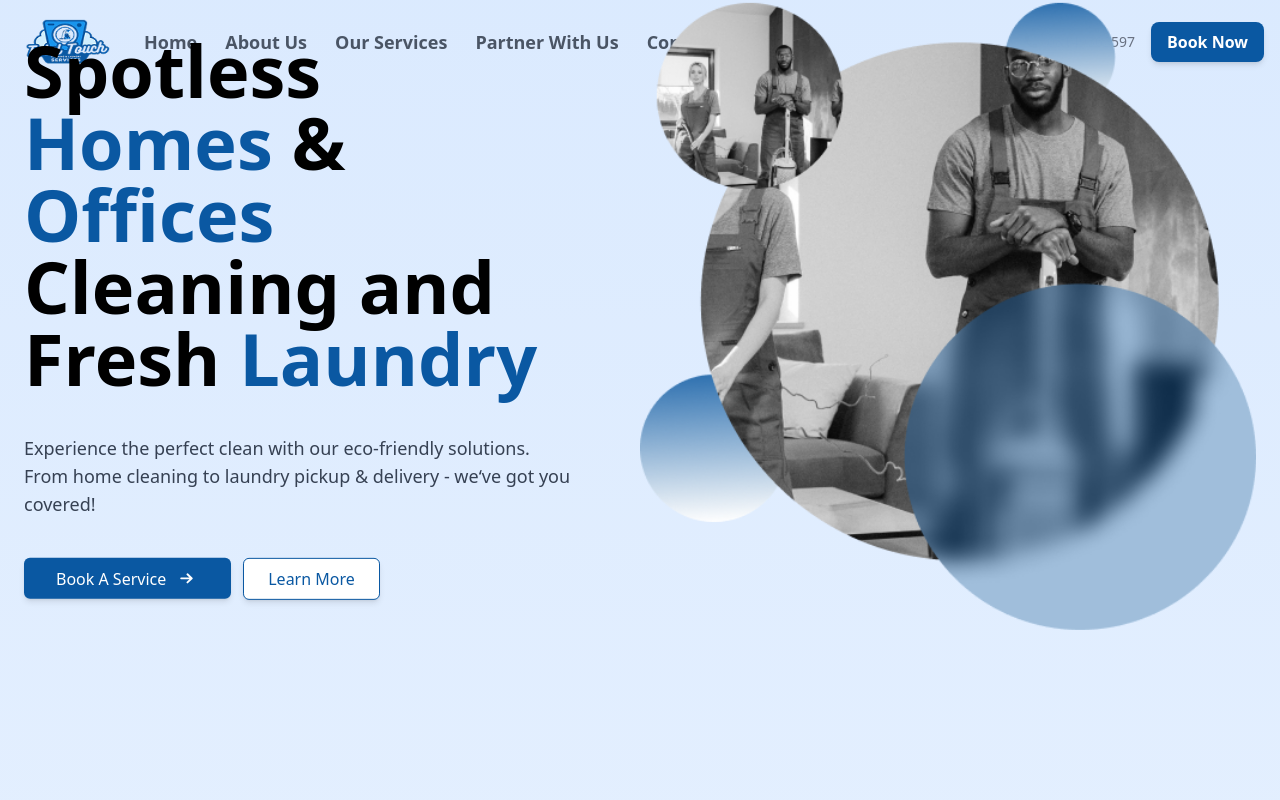
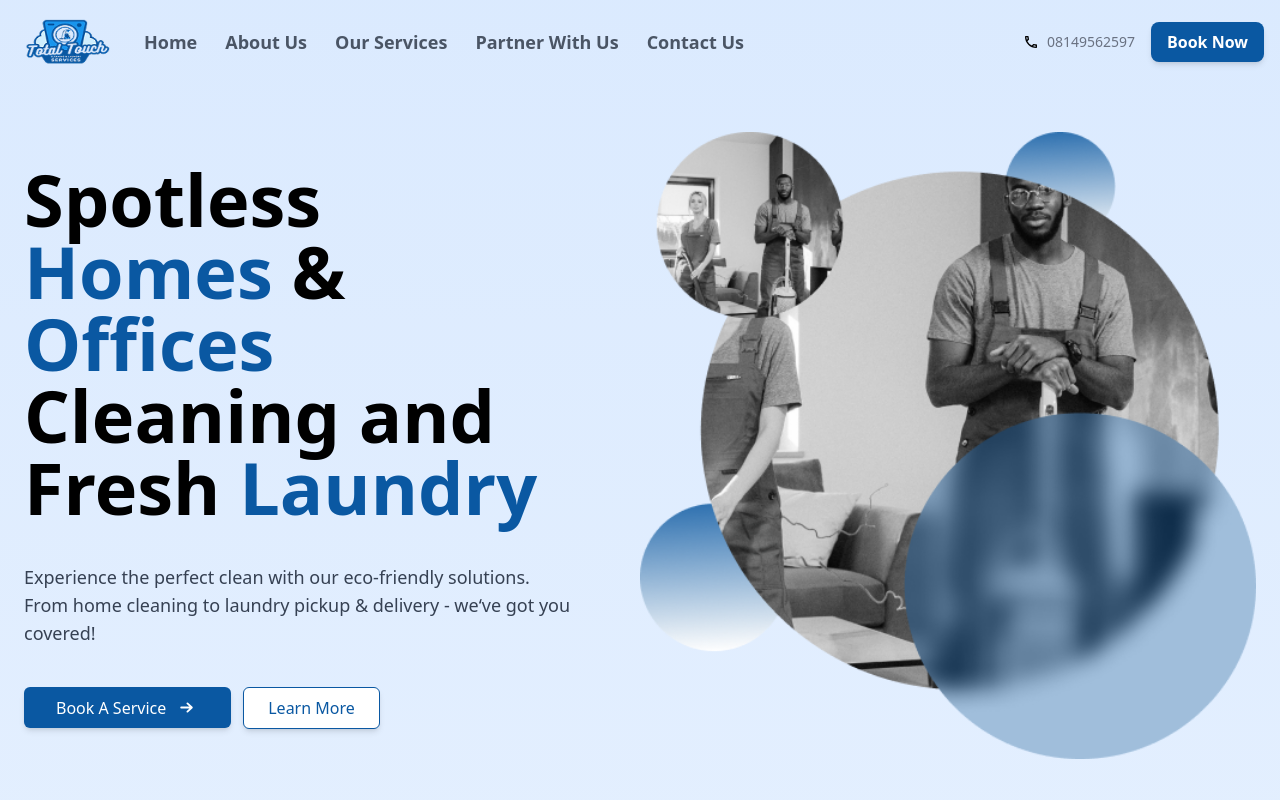
Before and after one commit to oyelajakenny/totaltouch, a Next.js app in the folder app/: page / in a window 1280 px wide. Shown: the top 800 px of the page. Built offline with nearby package versions, Linux system fonts and the light colour scheme.

Commit message:
Implementing custom css animation

```diff
--- a/app/components/HeroSection.js
+++ b/app/components/HeroSection.js
@@ -1,12 +1,31 @@
 import Image from 'next/image'
 import React from 'react'
 import { HiMiniArrowSmallRight } from "react-icons/hi2";
+import { motion } from "framer-motion";
 import Link from 'next/link';
 
+// const container = {
+//   hidden: { opacity: 0 },
+//   visible: {
+//     opacity: 1,
+//     transition: {
+//       staggerChildren: 0.3, // delay between children
+//     },
+//   },
+// };
 
+// const item = {
+//   hidden: { opacity: 0, y: 20 },
+//   visible: { opacity: 1, y: 0 },
+// };
 const HeroSection = () => {
   return (
-    <div className="container mx-auto flex flex-col-reverse md:flex-col-reverse lg:flex-row items-center justify-between py-12 px-6 animate-bounce ">
+    <motion.div
+      initial={{ opacity: 0 }}
+      animate={{ opacity: 1 }}
+      transition={{ duration: 1 }}
+      className="container mx-auto flex flex-col-reverse md:flex-col-reverse lg:flex-row items-center justify-between py-12 px-6 "
+    >
       <div className="w-full lg:w-1/2 flex flex-col items-center md:items-start justify-center space-y-6 md:space-y-10 md:pr-16 text-center md:text-left">
         <h1 className="font-bold  text-2xl sm:text-4xl md:text-5xl md:text-center lg:text-7xl lg:text-left">
           Spotless <span className="text-[#0A58A2]">Homes</span> &{" "}
@@ -20,8 +39,7 @@ const HeroSection = () => {
         </p>
         <div className="w-full flex justify-center lg:justify-start">
           <div className="flex justify-center items-center gap-3 w-full sm:w-auto ">
-            <Link href="/booking" >
-
+            <Link href="/booking">
               <button className="bg-[#0A58A2] text-white flex items-center gap-2  py-2 px-8 rounded-md shadow-md  sm:w-auto hover:bg-blue-900 hover:scale-105 transition-transform cursor-pointer ">
                 Book A Service <HiMiniArrowSmallRight size={25} />
               </button>
@@ -44,7 +62,7 @@ const HeroSection = () => {
           className="w-full max-w-md md:max-w-none h-auto object-contain"
         />
       </div>
-    </div>
+    </motion.div>
   );
 }
 
```
